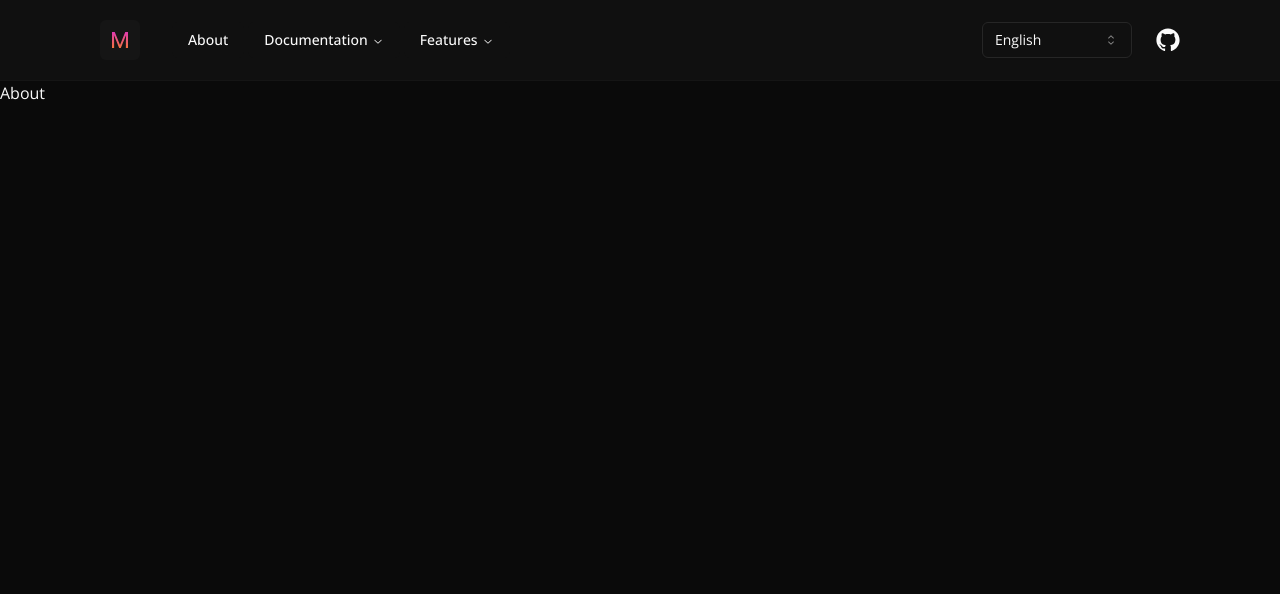
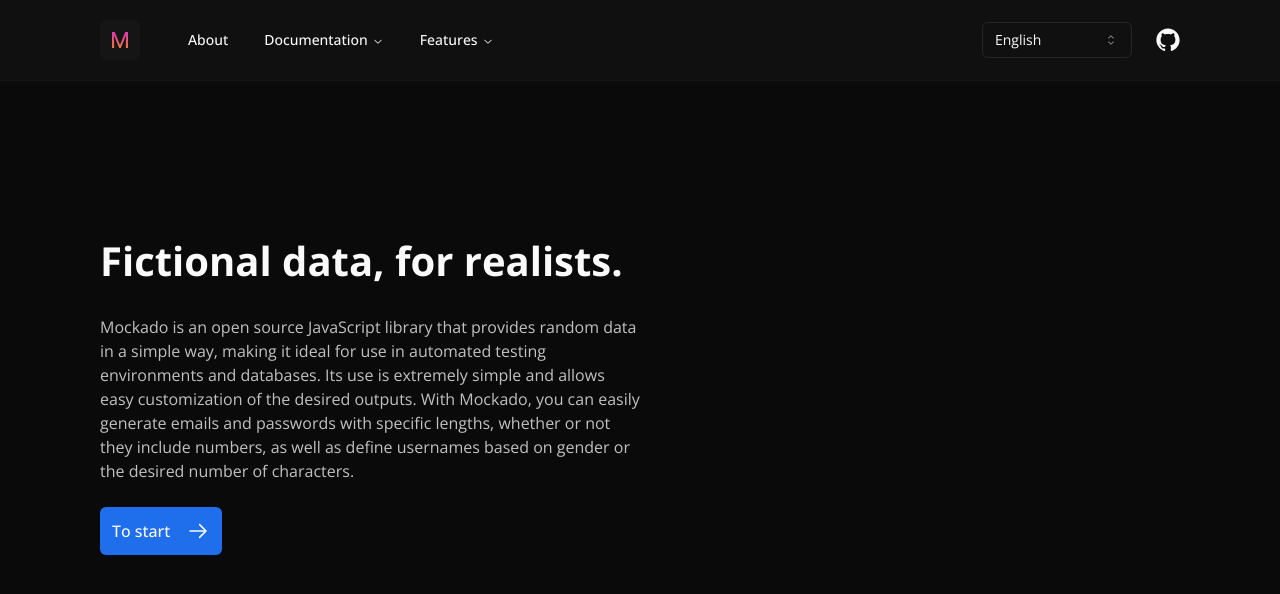
Before and after one commit to developerluizgois/mockado-frontend, a Next.js app: page /en/about in a window 1280 px wide. Shown: the top 594 px of the page. Built offline with nearby package versions, Linux system fonts and the light colour scheme.

Commit message:
feat: add presentation component

```diff
--- a/messages/en.json
+++ b/messages/en.json
@@ -33,5 +33,12 @@
         "code": "pt-br"
       }
     }
+  },
+  "about_page": {
+    "presentation": {
+      "title": "Fictional data, for realists.",
+      "description": "Mockado is an open source JavaScript library that provides random data in a simple way, making it ideal for use in automated testing environments and databases. Its use is extremely simple and allows easy customization of the desired outputs. With Mockado, you can easily generate emails and passwords with specific lengths, whether or not they include numbers, as well as define usernames based on gender or the desired number of characters.",
+      "button_text": "To start"
+    }
   }
 }
--- a/messages/pt-br.json
+++ b/messages/pt-br.json
@@ -33,5 +33,12 @@
         "code": "pt-br"
       }
     }
+  },
+  "about_page": {
+    "presentation": {
+      "title": "Dados fictícios, porém realistas.",
+      "description": "Mockado é uma biblioteca JavaScript de código aberto que oferece dados aleatórios de maneira simples, sendo ideal para uso em ambientes de testes automatizados e bancos de dados. Sua utilização é extremamente simples e permite personalização fácil das saídas desejadas. Com Mockado, você pode facilmente gerar emails e senhas com tamanhos específicos, incluindo ou não números, além de definir nomes de usuário com base em gênero ou número de caracteres desejado.",
+      "button_text": "Começar"
+    }
   }
 }
--- a/src/app/[locale]/about/page.tsx
+++ b/src/app/[locale]/about/page.tsx
@@ -1,9 +1,23 @@
-import React from 'react'
+'use client'
+
+import React from 'react';
+import { useTranslations } from "next-intl";
+import { ArrowRightIcon } from "@radix-ui/react-icons";
 
 const About = () => {
+  const t = useTranslations("about_page");
   return (
-    <div>About</div>
-  )
+    <div className="w-screen min-h-screen px-4 lg:px-[100px] pt-[72px] lg:pt-[81px]">
+      <div className="w-full lg:w-[50%] py-10 lg:pt-[150px] flex flex-col gap-6 items-start">
+        <span className="text-[40px] font-bold">{t("presentation.title")}</span>
+        <span className="text-[#c1c1c1]">{t("presentation.description")}</span>
+        <button className="bg-[#1F6EEB] font-medium p-3 flex items-center gap-4 rounded-md">
+          {t("presentation.button_text")}
+          <ArrowRightIcon className="w-6 h-6"/>
+        </button>
+      </div>
+    </div>
+  );
 }
 
 export default About;
--- a/src/components/ui/Header.tsx
+++ b/src/components/ui/Header.tsx
@@ -188,7 +188,7 @@
           </div>
         </header>
       </div>
-      <header className="hidden px-[100px] py-[20px] border-b-[1px] border-[#151515] bg-[#101010] lg:flex items-center justify-between">
+      <header className="hidden fixed w-screen px-[100px] py-[20px] border-b-[1px] border-[#151515] bg-[#101010] lg:flex items-center justify-between">
         <div className="flex gap-8">
           <div className="bg-[#151515] p-3 rounded-md">
             <Image alt="logo image" src={Logo} className="h-4 w-4" />
```
